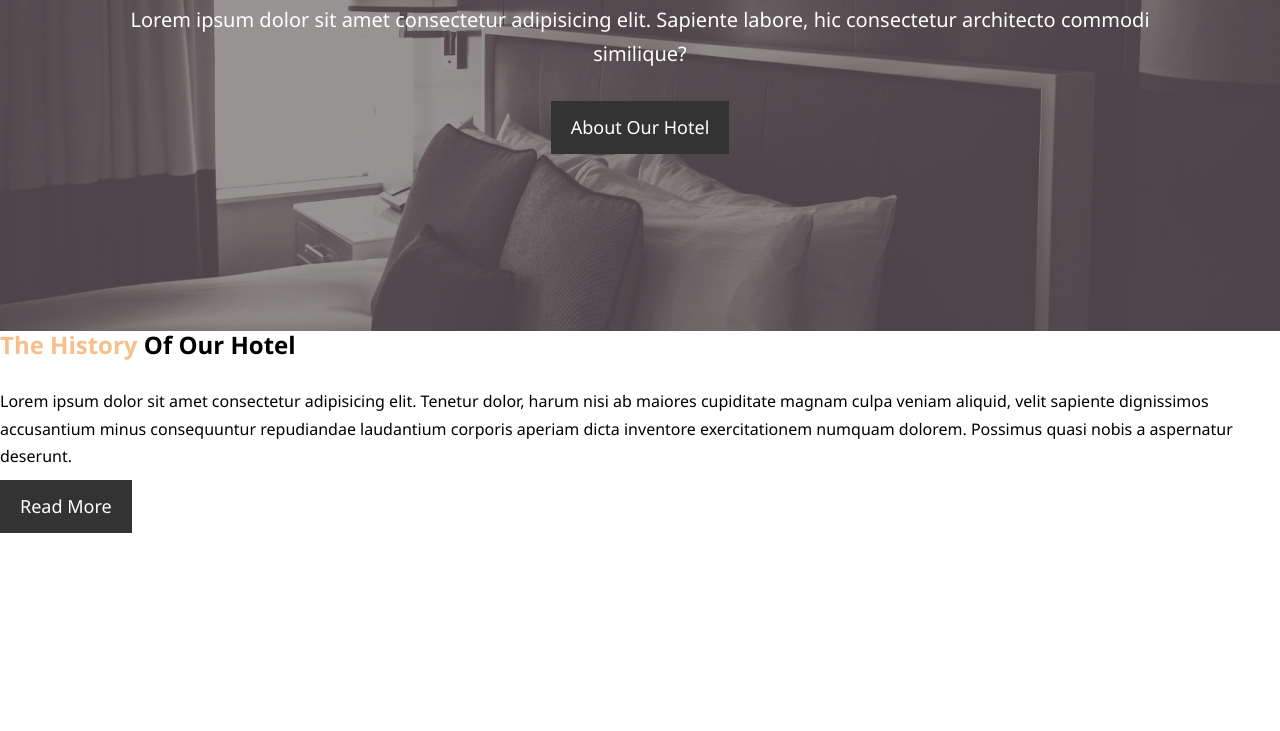
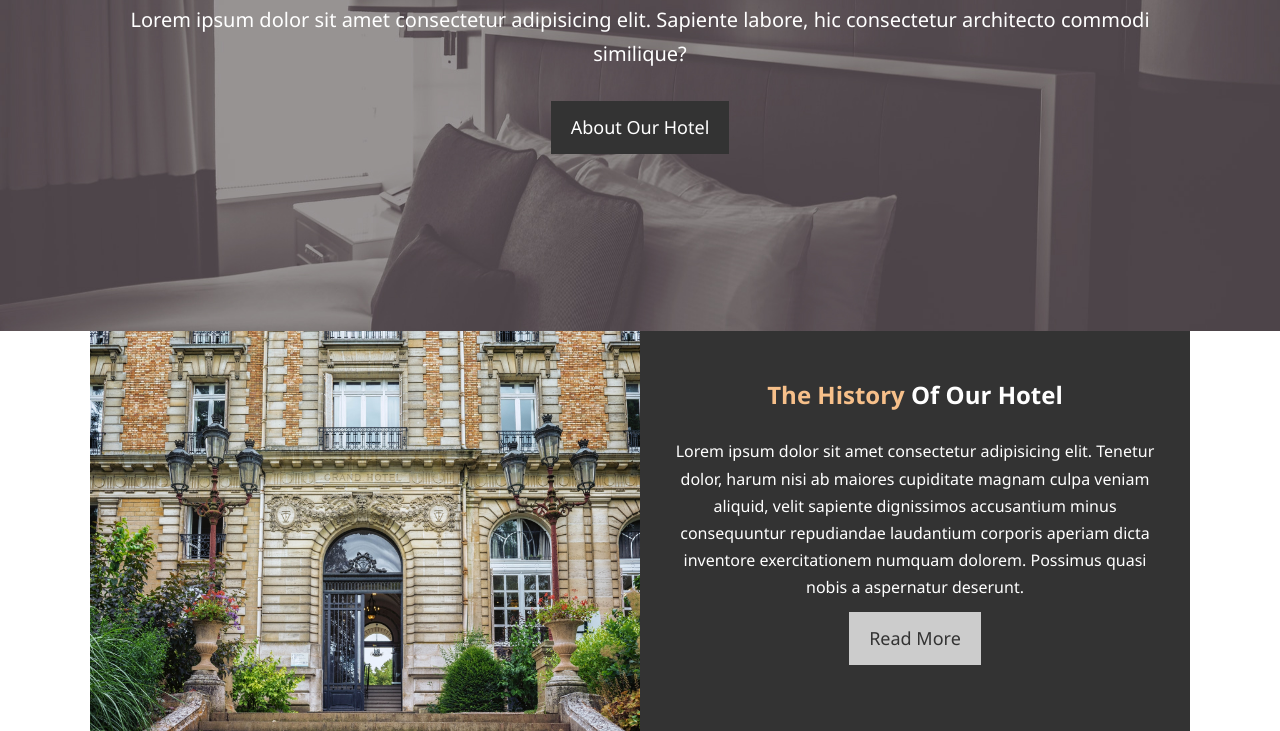
Before and after one commit to DariuszOkonski/hotel-hbt, a plain HTML site: page index.html in a window 1280 px wide. Shown: the part 336-1067 px from the top of the page. Before the commit the page ends 869 px from the top, so only its background shows below. Drawn offline with Linux system fonts and the light colour scheme.

Commit message:
add styles to section home-info at index.scss

```diff
--- a/scss/_index.scss
+++ b/scss/_index.scss
@@ -59,3 +59,28 @@
     }
   }
 }
+
+// HomeInfo
+#home-info {
+  height: 400px;
+
+  .info-img {
+    float: left;
+    width: 50%;
+    min-height: 100%;
+    background-image: url('../img/photo-1.jpg');
+    background-repeat: no-repeat;
+    background-position: center;
+    background-size: cover;
+  }
+
+  .info-content {
+    float: right;
+    width: 50%;
+    min-height: 100%;
+    text-align: center;
+    padding: 50px 30px;
+    overflow: hidden;
+  }
+
+}
```
Also changed, not shown: css/styles.css, 1 other file.
